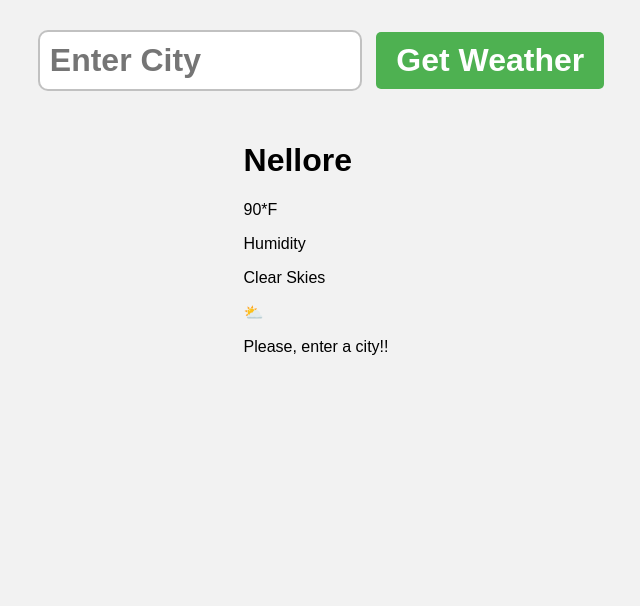
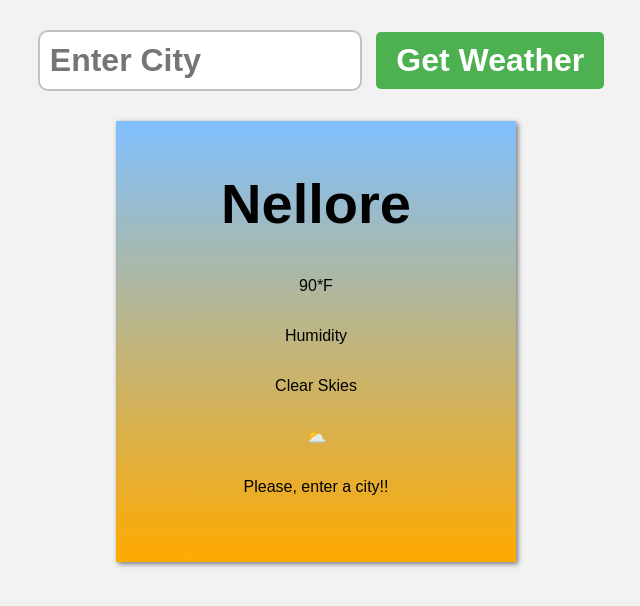
Before and after one commit to Sushma618/weatherApp, a plain HTML site: page index.html in a window 1280 px wide. Shown: the whole page, without its empty margins (324-964 px from the left). Drawn offline with Linux system fonts and the light colour scheme.

Commit message:
card css added

```diff
--- a/styles.css
+++ b/styles.css
@@ -47,3 +47,30 @@ button[type="submit"]{
     background-color:hsl(122, 39%, 40%)
 
     }
+
+    .card{
+
+        background: linear-gradient(180deg, hsl(210, 100%, 75%),hsl(40,100%,50%));
+
+        padding: 50px;
+
+        box-shadow: 2px 2px 5px hsla(0, 0%, 0%, 0.5);
+
+        min-width: 300px;
+
+        display: flex;
+
+        flex-direction: column;
+
+        align-items: center;
+    }
+
+        h1{
+
+        font-size: 3.5rem;
+
+        margin-top: 0;
+
+        margin-bottom: 25px;
+
+        }
```
